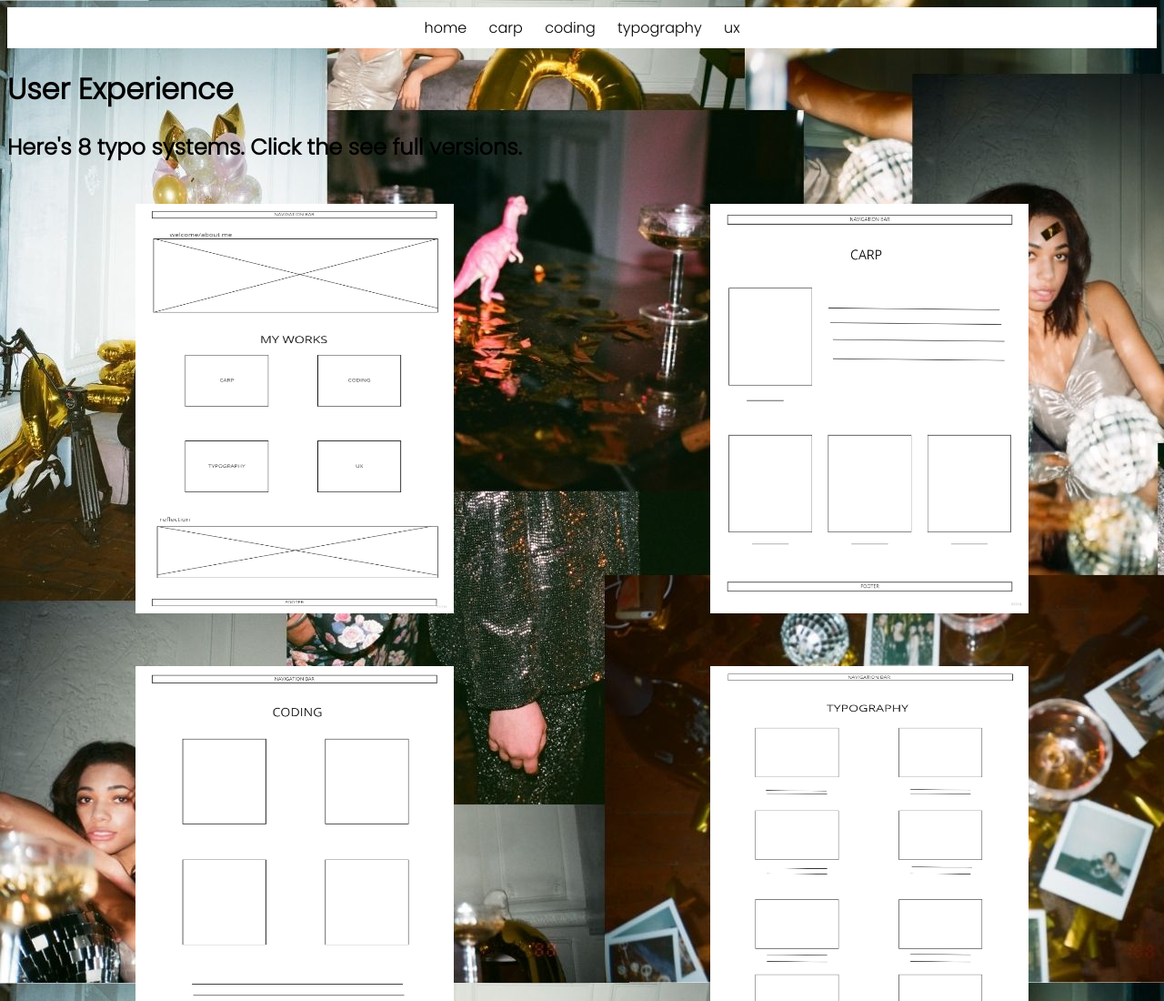
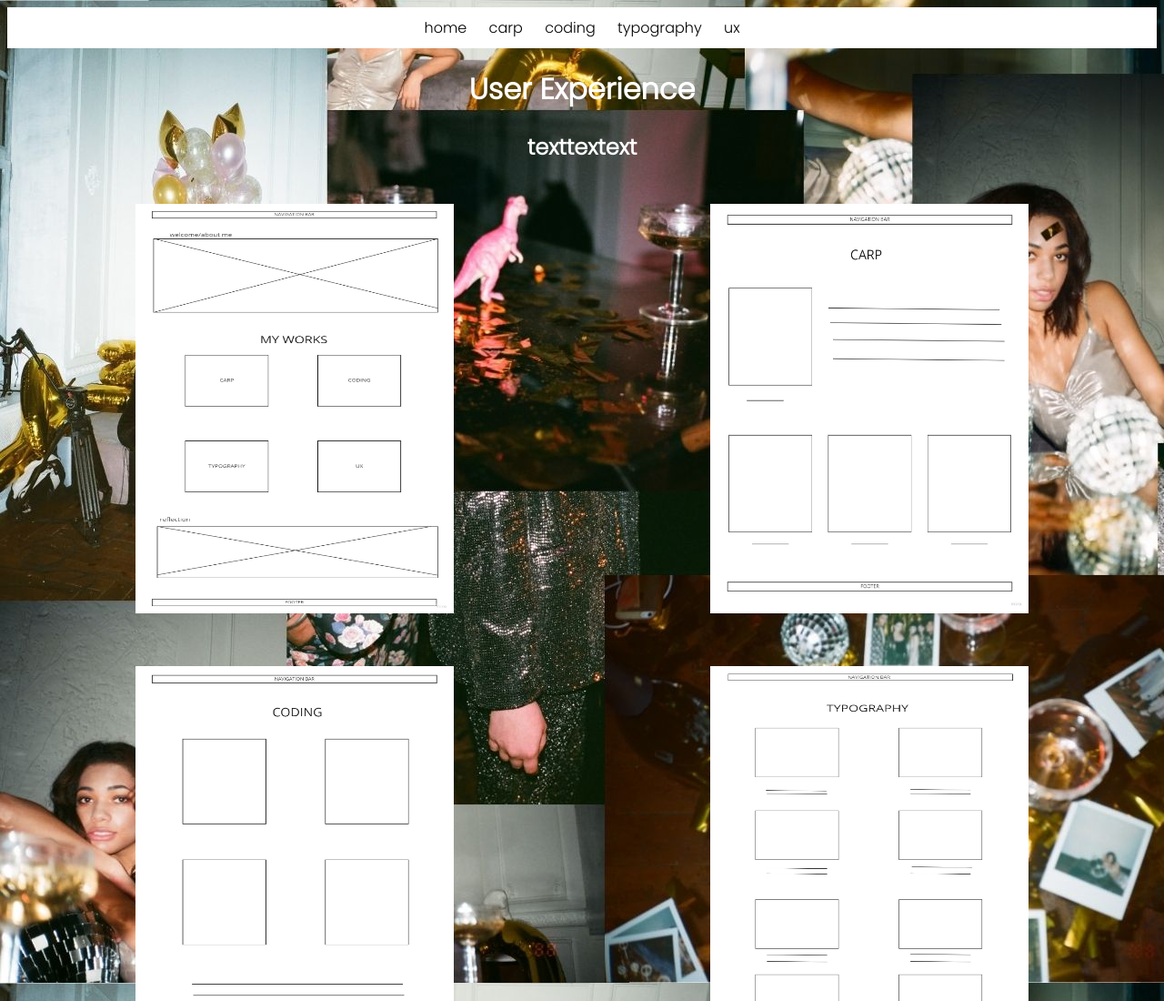
Before and after one commit to gizemnuryavas/GWDSFinal-Semi-Project, a plain HTML site: page ux.html in a window 1280 px wide. Shown: the top 1100 px of the page at 91% size. Drawn offline with Linux system fonts and the light colour scheme.

Commit message:
Update ux.html

```diff
--- a/ux.html
+++ b/ux.html
@@ -22,8 +22,8 @@
     </header>
 
     <main>
-        <h1 class="typo-caption">User Experience</h1>
-        <h2 class="typo-caption-text">Here's 8 typo systems. Click the see full versions.</h2>
+        <h1 class="headline">User Experience</h1>
+        <h2 class="underheadline">texttextext</h2>
 
         <h3>
             <div class="row">
```
